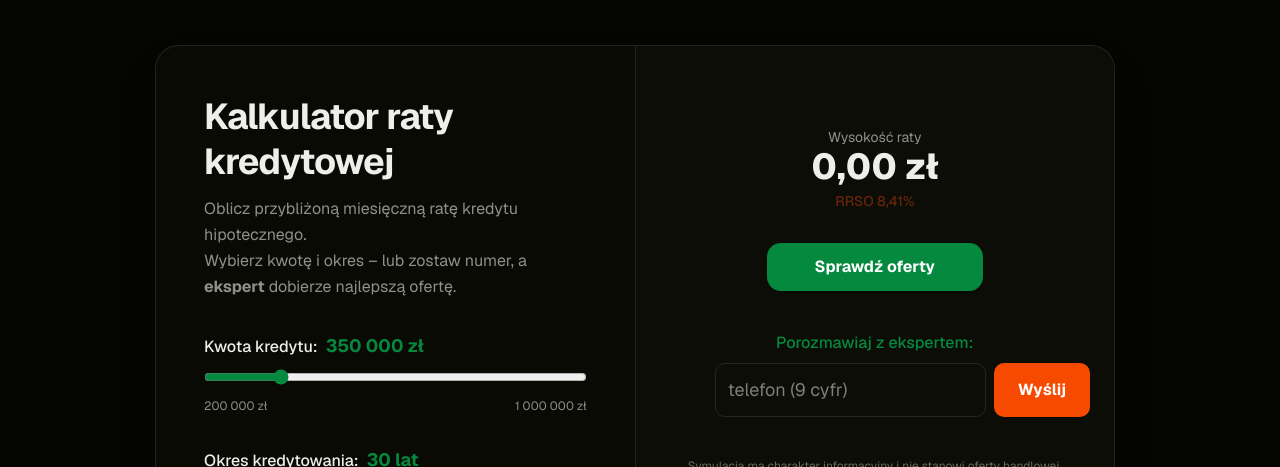
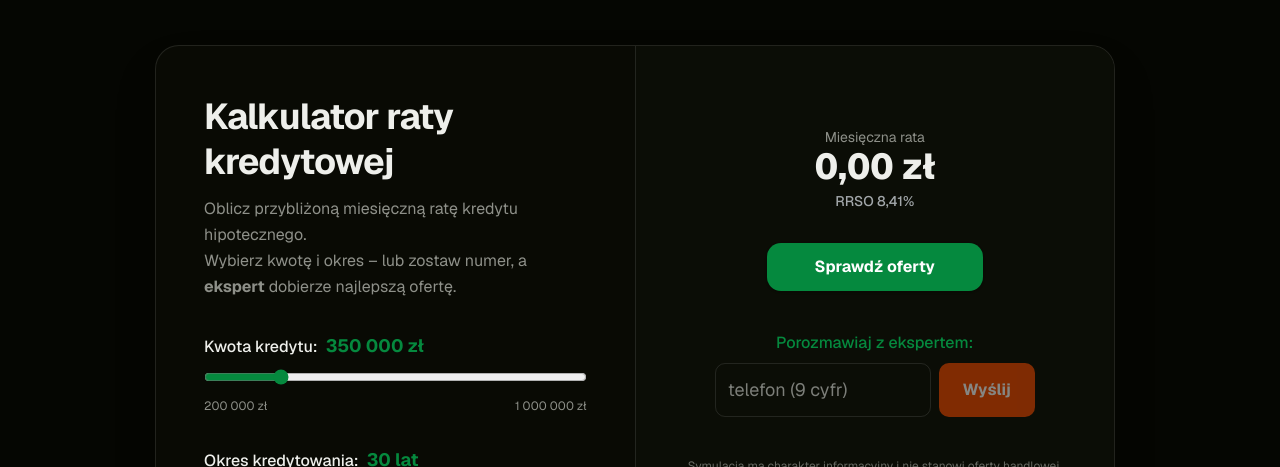
Before and after one commit to KaczmarekBartosz/jaworowa-ostrzeszow, a Next.js app: page / in a window 1280 px wide. Shown: the part 6000-6467 px from the top of the page. Built offline with nearby package versions, Linux system fonts and the light colour scheme.

Commit message:
Poprawki w kalkulatorze raty kredytowej.

```diff
--- a/components/common/fullscreen-image-viewer.tsx
+++ b/components/common/fullscreen-image-viewer.tsx
@@ -137,7 +137,7 @@ export function FullscreenImageViewer({
       </div>
 
       {/* Wskazówka dla użytkownika */}
-      <div className="absolute bottom-6 left-1/2 -translate-x-1/2 text-white/60 text-sm backdrop-blur-sm bg-black/30 px-4 py-2 rounded-full">
+      <div className="absolute bottom-6 left-1/2 -translate-x-1/2 text-white/60 text-sm backdrop-blur-sm bg-black/30 px-4 py-2 rounded-full text-center sm:w-auto w-full">
         Podpowiedź: Użyj Ctrl + scroll lub +/- do zoomowania!
       </div>
 
--- a/components/sections/calculator-section.tsx
+++ b/components/sections/calculator-section.tsx
@@ -9,7 +9,7 @@ const LOAN_STEP = 10_000;
 const TERM_MIN = 5;
 const TERM_MAX = 35;
 const TERM_STEP = 1;
-const MOCK_RATE = 8.41; // % – symulacja
+const MOCK_RATE = 8.41;
 
 function calculateInstallment(amount: number, years: number, rate: number) {
   const n = years * 12;
@@ -50,9 +50,34 @@ function AnimatedNumber({ value }: { value: number }) {
 export function CalculatorSection() {
   const [amount, setAmount] = useState(350_000);
   const [years, setYears] = useState(30);
+  const [phone, setPhone] = useState("");
+  const [phoneError, setPhoneError] = useState("");
+  const [isSubmitted, setIsSubmitted] = useState(false);
+  const [showTooltip, setShowTooltip] = useState(false);
 
   const installment =
     Math.round(calculateInstallment(amount, years, MOCK_RATE) * 100) / 100;
+
+  const handlePhoneChange = (e: React.ChangeEvent<HTMLInputElement>) => {
+    const value = e.target.value.replace(/\D/g, "").slice(0, 9);
+    setPhone(value);
+    setPhoneError("");
+    setIsSubmitted(false);
+  };
+
+  const handleSubmit = (e: React.FormEvent) => {
+    e.preventDefault();
+    if (phone.length !== 9) {
+      setPhoneError("Podaj prawidłowy 9-cyfrowy numer telefonu");
+      return;
+    }
+    // Tutaj dodaj logikę wysyłki
+    setIsSubmitted(true);
+    setTimeout(() => {
+      setPhone("");
+      setIsSubmitted(false);
+    }, 3000);
+  };
 
   return (
     <section id="kalkulator" className="bg-background py-14 md:py-28">
@@ -93,6 +118,11 @@ export function CalculatorSection() {
                   value={amount}
                   onChange={(e) => setAmount(Number(e.target.value))}
                   className="w-full accent-primary"
+                  aria-label="Wybierz kwotę kredytu"
+                  aria-valuemin={LOAN_MIN}
+                  aria-valuemax={LOAN_MAX}
+                  aria-valuenow={amount}
+                  aria-valuetext={`${amount.toLocaleString("pl-PL")} złotych`}
                 />
                 <div className="mt-1.5 flex justify-between text-[11px] sm:text-xs text-muted-foreground">
                   <span>{LOAN_MIN.toLocaleString("pl-PL")} zł</span>
@@ -120,6 +150,11 @@ export function CalculatorSection() {
                   value={years}
                   onChange={(e) => setYears(Number(e.target.value))}
                   className="w-full accent-primary"
+                  aria-label="Wybierz okres kredytowania"
+                  aria-valuemin={TERM_MIN}
+                  aria-valuemax={TERM_MAX}
+                  aria-valuenow={years}
+                  aria-valuetext={`${years} lat`}
                 />
                 <div className="mt-1.5 flex justify-between text-[11px] sm:text-xs text-muted-foreground">
                   <span>{TERM_MIN} lat</span>
@@ -133,18 +168,34 @@ export function CalculatorSection() {
           <div className="bg-card/80 flex-1 flex flex-col justify-center items-center gap-5 sm:gap-6 md:gap-8 p-6 sm:p-7 md:p-12 border-t md:border-t-0 md:border-l">
             <div className="text-center">
               <span className="block text-xs sm:text-sm text-muted-foreground">
-                Wysokość raty
+                Miesięczna rata
               </span>
-              <span className="text-2xl sm:text-3xl md:text-4xl font-extrabold text-foreground">
+              <span className="text-2xl sm:text-3xl md:text-4xl font-extrabold text-foreground tabular-nums">
                 <AnimatedNumber value={installment} /> zł
               </span>
-              <span className="block text-xs sm:text-sm text-orange-900/80 font-medium mt-0.5 sm:mt-1">
+              <div className="relative mt-0.5 sm:mt-1">
+                <span
+                  className="block text-xs sm:text-sm text-slate-200/70 font-medium cursor-help"
+                  onMouseEnter={() => setShowTooltip(true)}
+                  onMouseLeave={() => setShowTooltip(false)}
+                  onFocus={() => setShowTooltip(true)}
+                  onBlur={() => setShowTooltip(false)}
+                  tabIndex={0}
+                  aria-label="Rzeczywista roczna stopa oprocentowania"
+                >
                   RRSO{" "}
                   {MOCK_RATE.toLocaleString("pl-PL", {
                     maximumFractionDigits: 2,
                   })}
                   %
                 </span>
+                {showTooltip && (
+                  <div className="absolute bottom-full left-1/2 -translate-x-1/2 mb-2 px-3 py-2 bg-foreground text-background text-xs rounded-lg whitespace-nowrap shadow-lg z-10 pointer-events-none">
+                    Rzeczywista roczna stopa oprocentowania
+                    <div className="absolute top-full left-1/2 -translate-x-1/2 w-0 h-0 border-l-4 border-r-4 border-t-4 border-transparent border-t-foreground" />
+                  </div>
+                )}
+              </div>
             </div>
 
             <button className="w-full sm:w-auto bg-primary hover:bg-primary/85 text-primary-foreground font-bold rounded-lg md:rounded-xl px-8 md:px-12 py-2.5 md:py-3 shadow focus:outline-none focus:ring-2 focus:ring-primary transition">
@@ -156,16 +207,41 @@ export function CalculatorSection() {
               <span className="block font-medium text-primary mb-1.5 sm:mb-2 text-sm sm:text-base">
                 Porozmawiaj z ekspertem:
               </span>
-              <form className="flex w-full max-w-xs gap-2 flex-col sm:flex-row">
+              <form
+                onSubmit={handleSubmit}
+                className="flex w-full max-w-xs gap-2 flex-col sm:flex-row"
+              >
+                <div className="flex-1">
                   <input
                     type="tel"
-                  pattern="[0-9]{9}"
+                    value={phone}
+                    onChange={handlePhoneChange}
                     placeholder="telefon (9 cyfr)"
-                  className="rounded-lg border p-2.5 sm:p-3 flex-1 text-base sm:text-lg"
+                    className={`w-full rounded-lg border p-2.5 sm:p-3 text-base sm:text-lg transition-colors ${
+                      phoneError ? "border-red-500" : ""
+                    }`}
+                    aria-invalid={phoneError ? "true" : "false"}
+                    aria-describedby={phoneError ? "phone-error" : undefined}
                   />
+                  {phoneError && (
+                    <p
+                      id="phone-error"
+                      className="text-xs text-red-500 mt-1"
+                      role="alert"
+                    >
+                      {phoneError}
+                    </p>
+                  )}
+                  {isSubmitted && (
+                    <p className="text-xs text-green-600 mt-1" role="status">
+                      ✓ Dziękujemy! Skontaktujemy się wkrótce
+                    </p>
+                  )}
+                </div>
                 <button
                   type="submit"
-                  className="bg-orange-600 text-white px-5 sm:px-6 py-2.5 sm:py-3 font-bold rounded-lg hover:bg-orange-500 transition"
+                  disabled={phone.length !== 9}
+                  className="bg-orange-600 text-white px-5 sm:px-6 py-2.5 sm:py-3 font-bold rounded-lg hover:bg-orange-500 transition disabled:opacity-50 disabled:cursor-not-allowed"
                 >
                   Wyślij
                 </button>
```
Also changed, not shown: 1 other file (tests, documents, lock files or other folders). Lines whose indentation alone changed are shown as unchanged.
